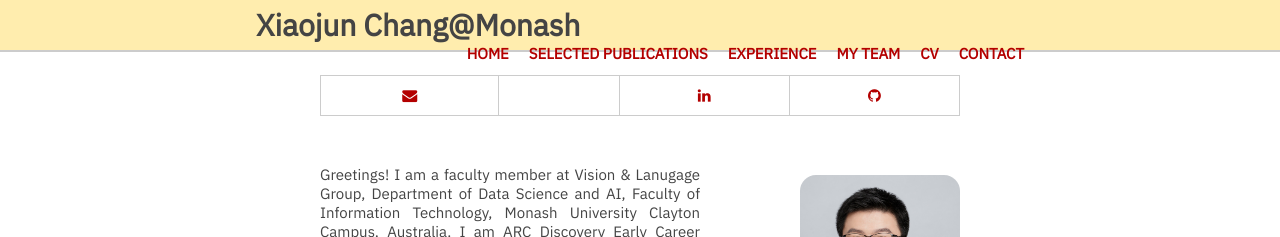
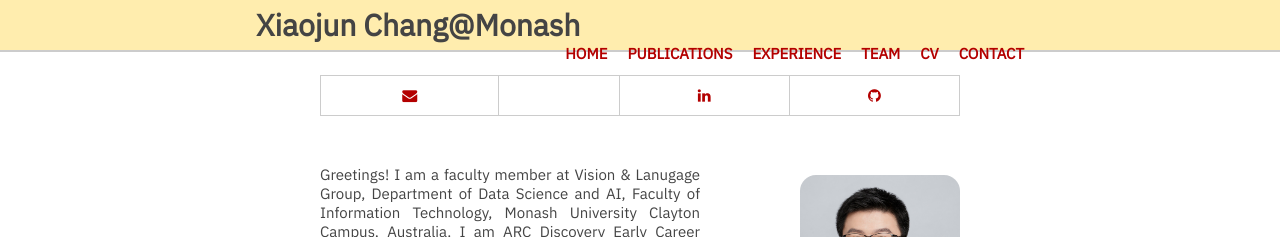
Before and after one commit to zhihuilics/xiaojun-chang.github.io, a Jekyll site: the page built from _pages/index.md, in a window 1280 px wide. Shown: the top 237 px of the page. Built offline with Jekyll 4.4.1, drawn with Linux system fonts in a browser that asks for light colours; nearby versions of some CDN libraries; a style sheet for code colours, icons or effects is not loaded.

Commit message:
Update nav.yml

```diff
--- a/_data/nav.yml
+++ b/_data/nav.yml
@@ -4,13 +4,13 @@
 - name: "CV"
   link: "/docs/cv/Xiaojun_Chang_CV.pdf"
 
-- name: "MY TEAM"
+- name: "TEAM"
   link: "/my-team"
 
 - name: "EXPERIENCE"
   link: "/experience"
 
-- name: "SELECTED PUBLICATIONS"
+- name: "PUBLICATIONS"
   link: "/publications"
 
 - name: "HOME"
```
